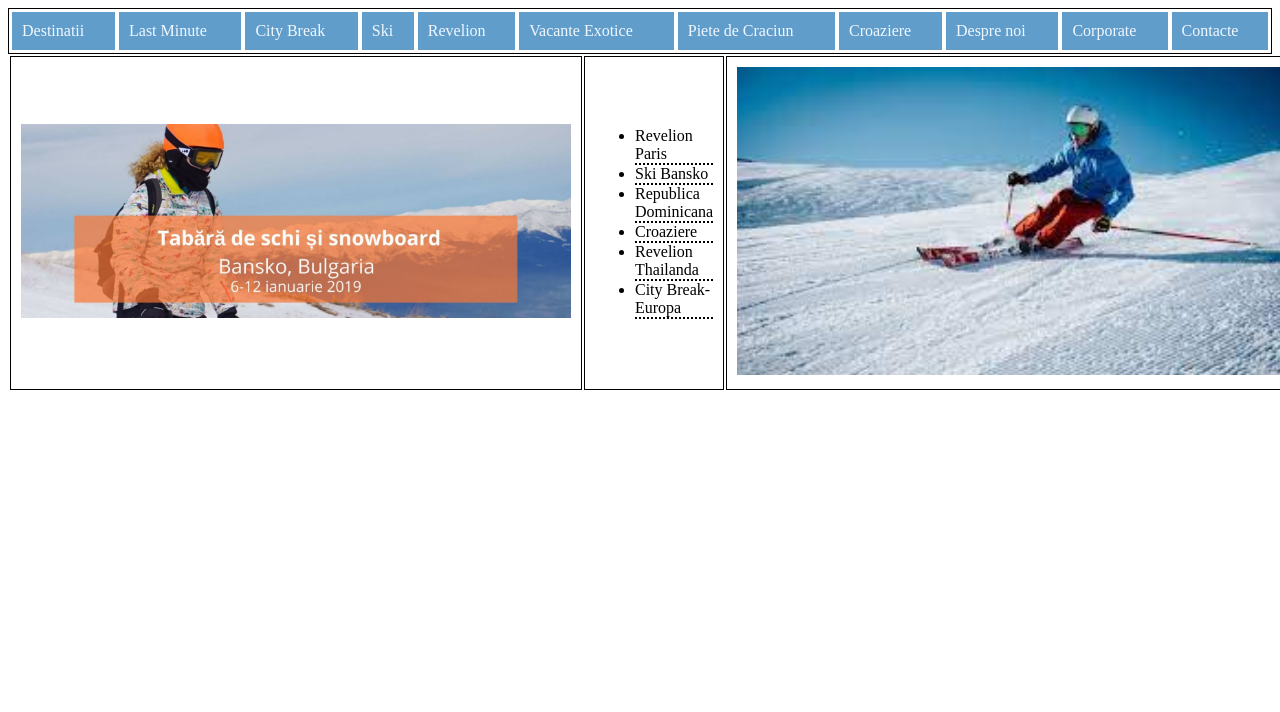
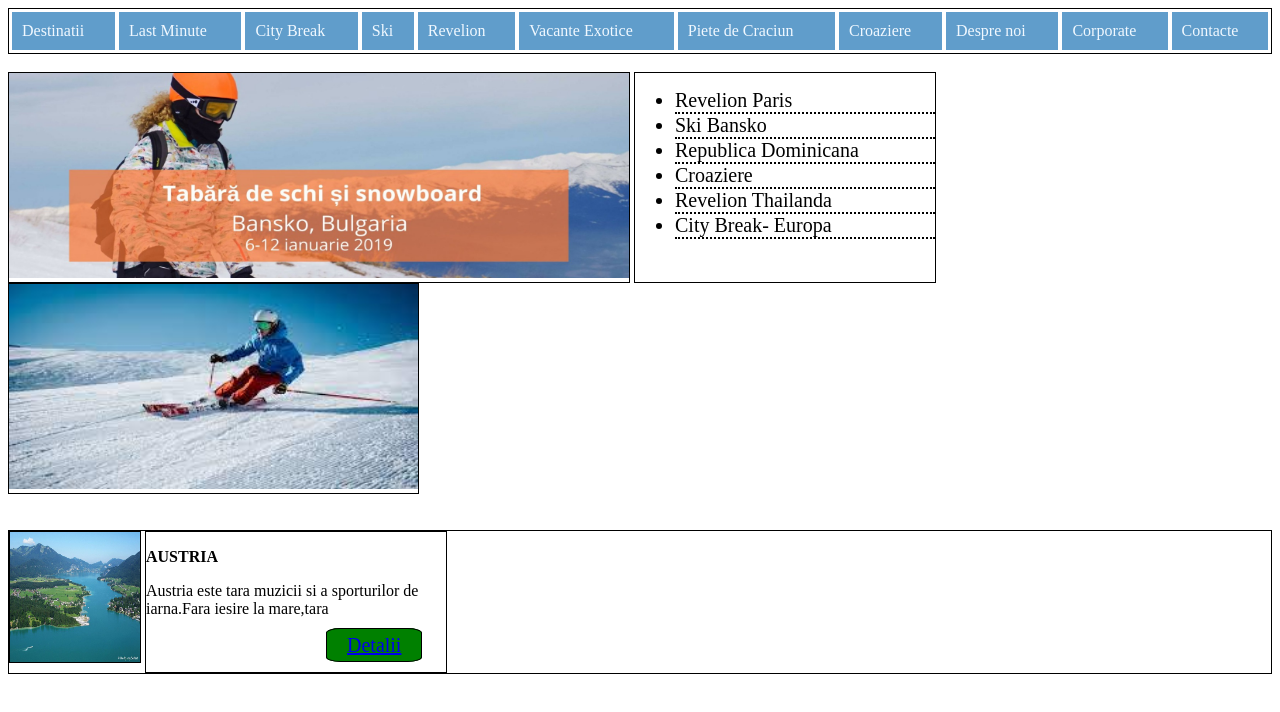
Before and after one commit to Adorian16/SiteCurs, a plain HTML site: page SiteCurs/index.html in a window 1280 px wide. Drawn offline with Linux system fonts and the light colour scheme.

Commit message:
Modified 04.11.2022

```diff
--- a/SiteCurs/index.html
+++ b/SiteCurs/index.html
@@ -23,10 +23,21 @@
                 <td>Contacte</td>
             </tr>
         </table>
-    <table class="container">
-        <tr class="white">
-            <td><img src="img1.jpeg"></td>
-            <td >
+        <br>
+        <div class="secondRow">
+
+                <div class="imageBorder">
+
+                    <div class="image1">
+
+                        <img src="img1.jpeg">
+
+                    </div>
+
+                </div>
+
+                <div class="descriptionBox">
+
                     <ul>
                     <li>Revelion Paris</li>
                     <li>Ski Bansko</li>
@@ -35,9 +46,43 @@
                     <li>Revelion Thailanda</li>
                     <li>City Break- Europa</li>
                     </ul>
-            </td>
-            <td class="img1"><img src="img1.jpg"></td>
-        </tr>
-    </table>
+
+                </div>
+
+                <div class="imageBorder">
+
+                    <div class="image2">
+
+                        <img src="img1.jpg">
+
+                    </div>
+
+                </div>
+
+        </div>
+        <br>
+        <br>
+        <div class="thirdRow">
+
+            <div class="smallImageBorder">
+
+                    <div class="image">
+
+                            <img src="img3.jpg">
+
+
+                    </div>
+
+
+            </div>
+
+            <div class="textBox">
+                <b><p>AUSTRIA</p></b>
+                    <p>Austria este tara muzicii si a  sporturilor de iarna.Fara iesire la mare,tara </p>
+                    <a href="#">Detalii</a>
+            </div>
+
+
+        </div>
 </body>
 </html>
--- a/SiteCurs/styles.css
+++ b/SiteCurs/styles.css
@@ -9,20 +9,73 @@ table td{
   color: aliceblue;
 }
 
-.white>td{
-  border: 1px solid black;
+.descriptionBox>ul>li{
+  border-bottom: 2px dotted black;
+  font-size: 20px;
+}
+
+div.imageBorder{
+  display: inline-block;
+  width: auto;
+  padding: 0%;
+  height: auto;
   background-color: white;
-  color: black;
-}
-td>img{
-  width: 550px;
+  border: 1.5px solid black;
 
 }
 
-.img1>img{
-  width: 550px;
+div.descriptionBox{
+
+  display: inline-block;
+  border: 1.5px solid black;
+  width: 300px;
+  height: 209px;
+  vertical-align: top;
 }
 
-li{
-  border-bottom: 2px dotted black;
+.image1>img{
+  height: 205px;
+  width: 620px;
+
 }
+
+.image2>img{
+  height: 205px;
+  width: 409px;
+
+}
+
+.image>img{
+  width: 130px;
+  height: 130px;
+}
+.thirdRow{border: 1.5px solid black;
+  width: auto;
+
+}
+div.smallImageBorder{
+  display: inline-block;
+  border: 1.5px solid black;
+  width: 130px;
+  height: 130px;
+  padding: 0%;
+}
+
+div.textBox{
+  border: 1.5px solid black;
+  display: inline-block;
+  vertical-align: top;
+  width: 300px;
+  height: 140px;
+
+}
+
+div.textBox>a{
+  border: 1.5px solid black;
+  border-radius: 15%;
+  background-color: green;
+  padding: 5px 20px;
+  font-size: 20px;
+  margin-left: 60%;
+  width: 200px;
+}
```
Also changed, not shown: SiteCurs/img3.jpg (added). Lines whose indentation alone changed are shown as unchanged.
